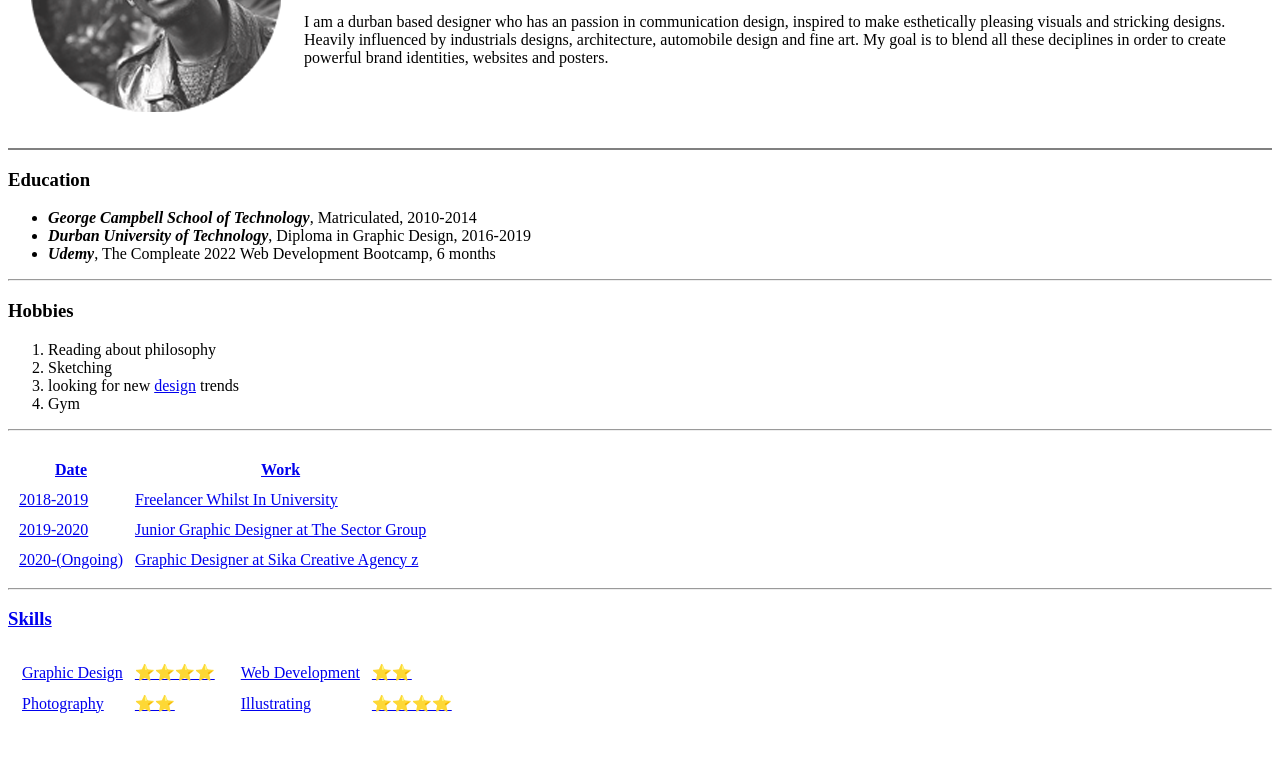
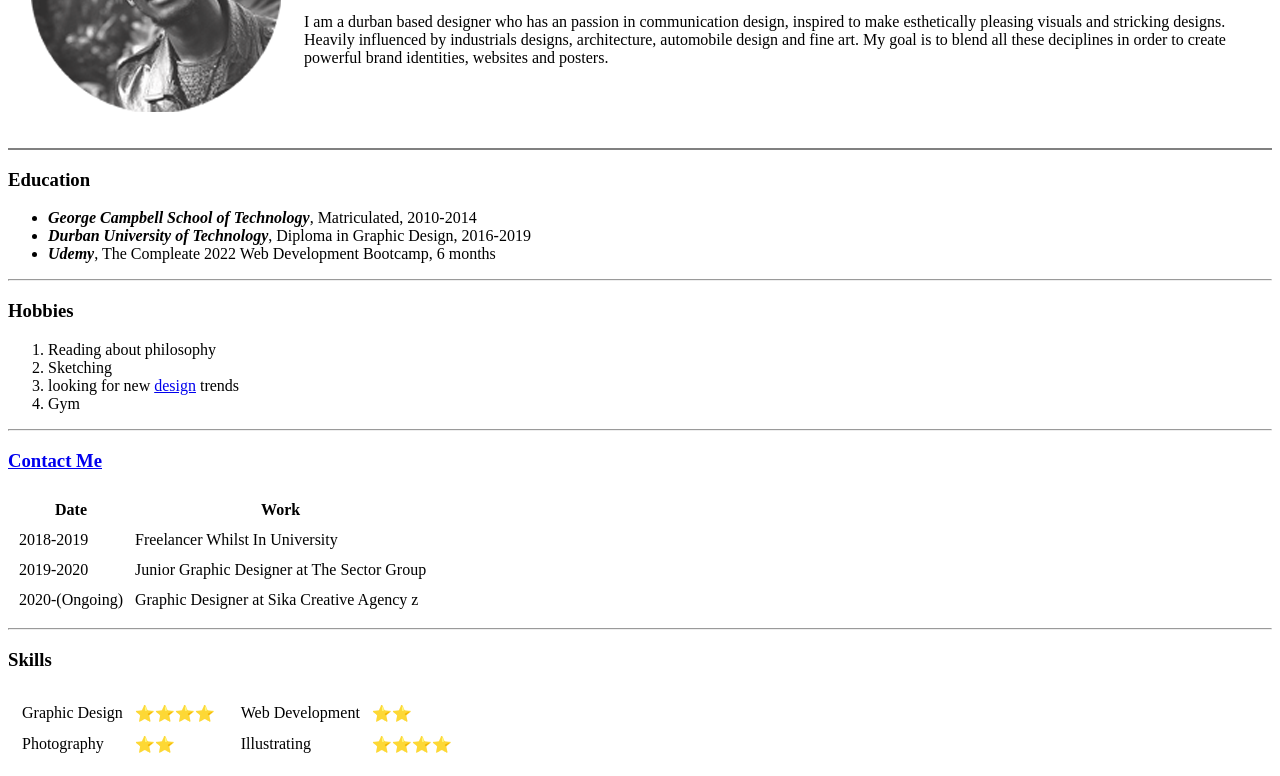
Before and after one commit to Siqhamesihle/CV, a plain HTML site: page index.html in a window 1280 px wide. Shown: the part 166-942 px from the top of the page. Before the commit the page ends 901 px from the top, so only its background shows below. Drawn offline with Linux system fonts and the light colour scheme.

Commit message:
Update index.html

```diff
--- a/index.html
+++ b/index.html
@@ -32,7 +32,7 @@
     <li>Gym</li>
   </ol>
   <hr>
-  <h3><a href="Contact Me.html"</a></h3>
+  <h3><a href="Contact Me.html">Contact Me</a></h3>
   <table cellspacing="10">
     <thead>
       <th>Date</th>
```
